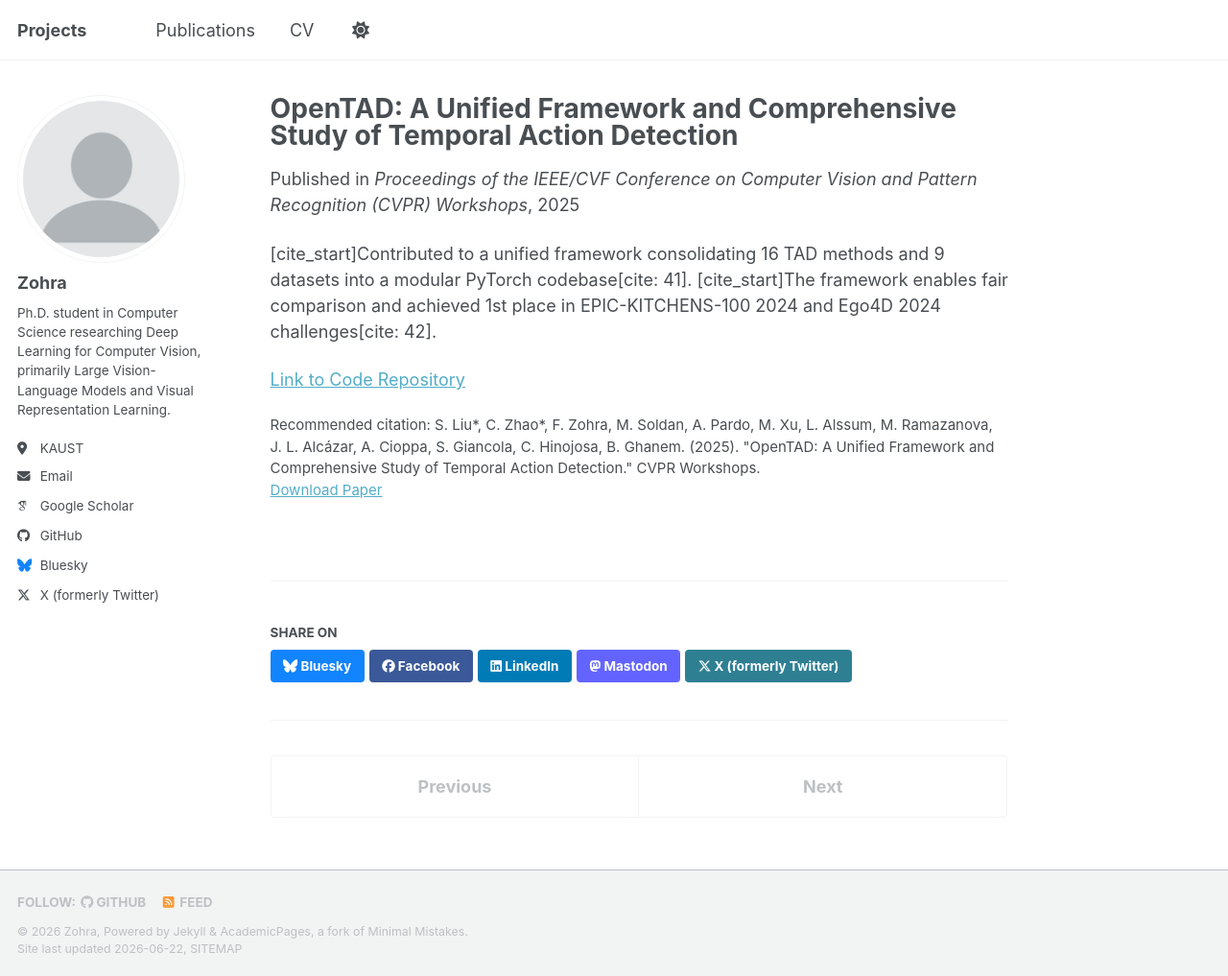
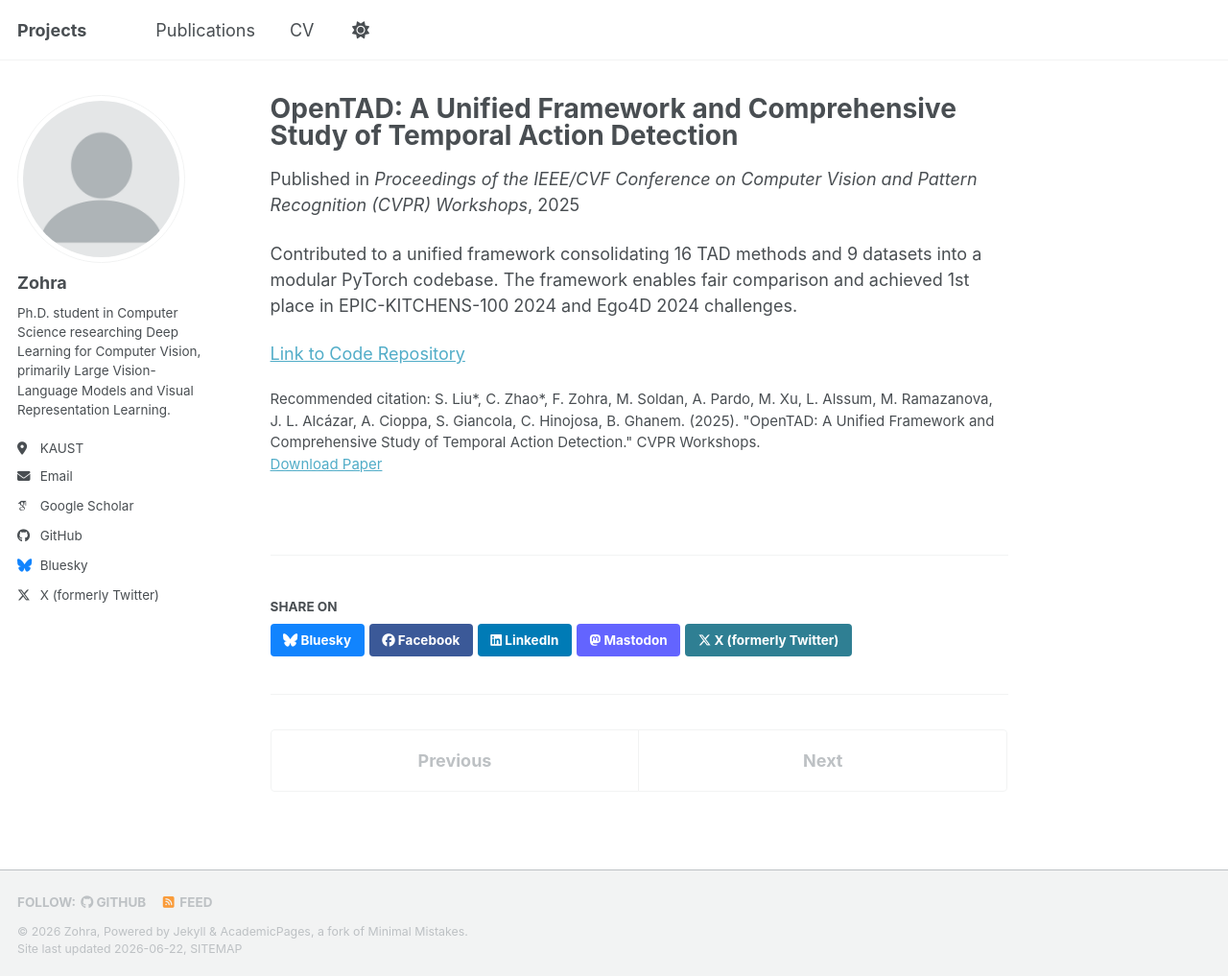
Before and after one commit to fzohra/fzohra.github.io, a Jekyll site: the page built from _publications/2015-10-01-paper-title-number-3.md, in a window 1280 px wide and 1017 px high. Shown: the whole window at 96% size. Built offline with Jekyll 4.4.1, drawn with Linux system fonts in a browser that asks for light colours; some web fonts are replaced; a script that is not in the unit is left out.

Commit message:
Update 2015-10-01-paper-title-number-3.md

```diff
--- a/_publications/2015-10-01-paper-title-number-3.md
+++ b/_publications/2015-10-01-paper-title-number-3.md
@@ -9,6 +9,7 @@ paperurl: 'https://openaccess.thecvf.com/content/CVPR2025W/PVUW/papers/Liu_OpenT
 citation: 'S. Liu*, C. Zhao*, F. Zohra, M. Soldan, A. Pardo, M. Xu, L. Alssum, M. Ramazanova, J. L. Alcázar, A. Cioppa, S. Giancola, C. Hinojosa, B. Ghanem. (2025). "OpenTAD: A Unified Framework and Comprehensive Study of Temporal Action Detection." CVPR Workshops.'
 ---
 
-[cite_start]Contributed to a unified framework consolidating 16 TAD methods and 9 datasets into a modular PyTorch codebase[cite: 41]. [cite_start]The framework enables fair comparison and achieved 1st place in EPIC-KITCHENS-100 2024 and Ego4D 2024 challenges[cite: 42].
+Contributed to a unified framework consolidating 16 TAD methods and 9 datasets into a modular PyTorch codebase.
+The framework enables fair comparison and achieved 1st place in EPIC-KITCHENS-100 2024 and Ego4D 2024 challenges.
 
 [Link to Code Repository]([https://github.com/YOUR-LINK-HERE](https://github.com/sming256/OpenTAD))
```
